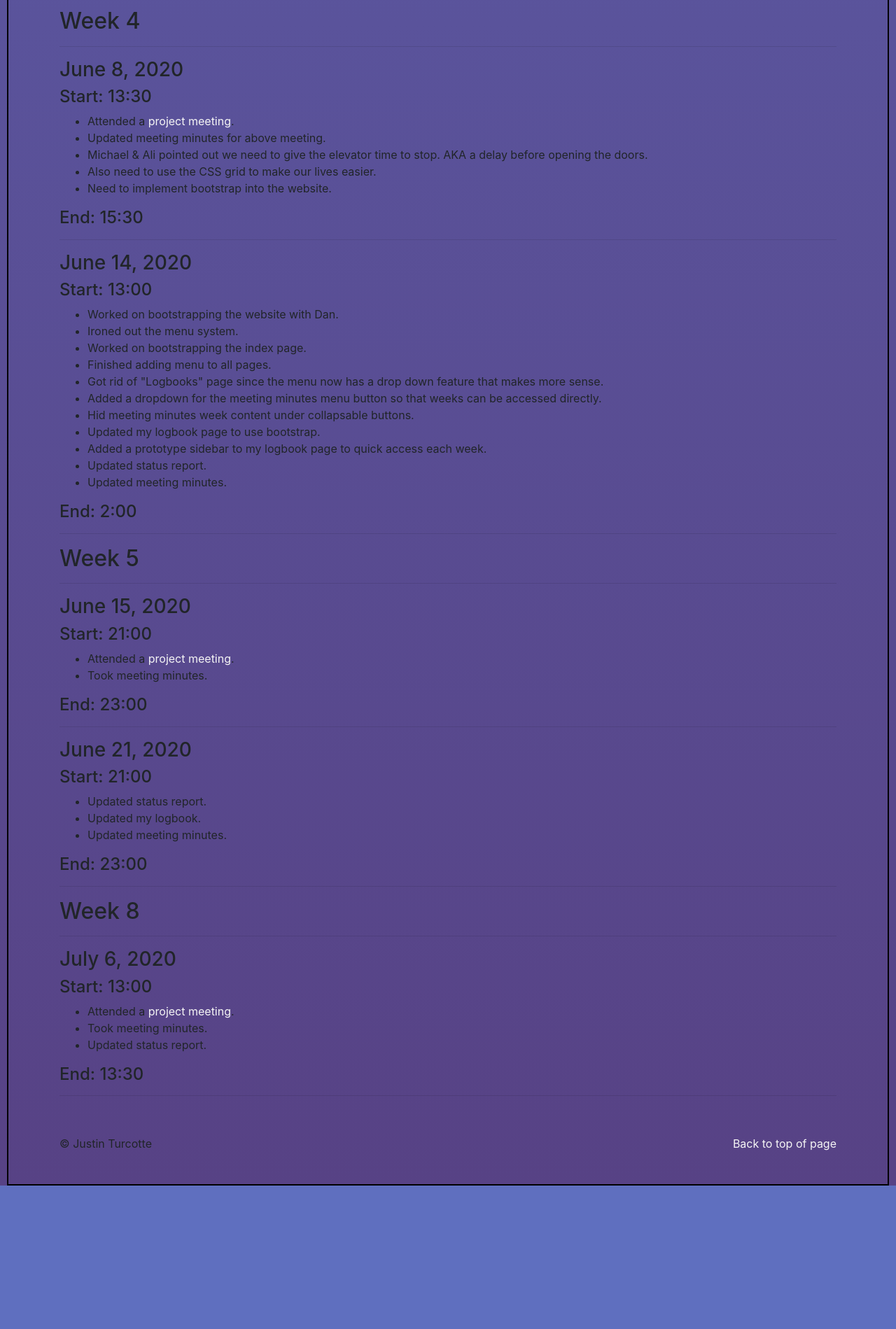
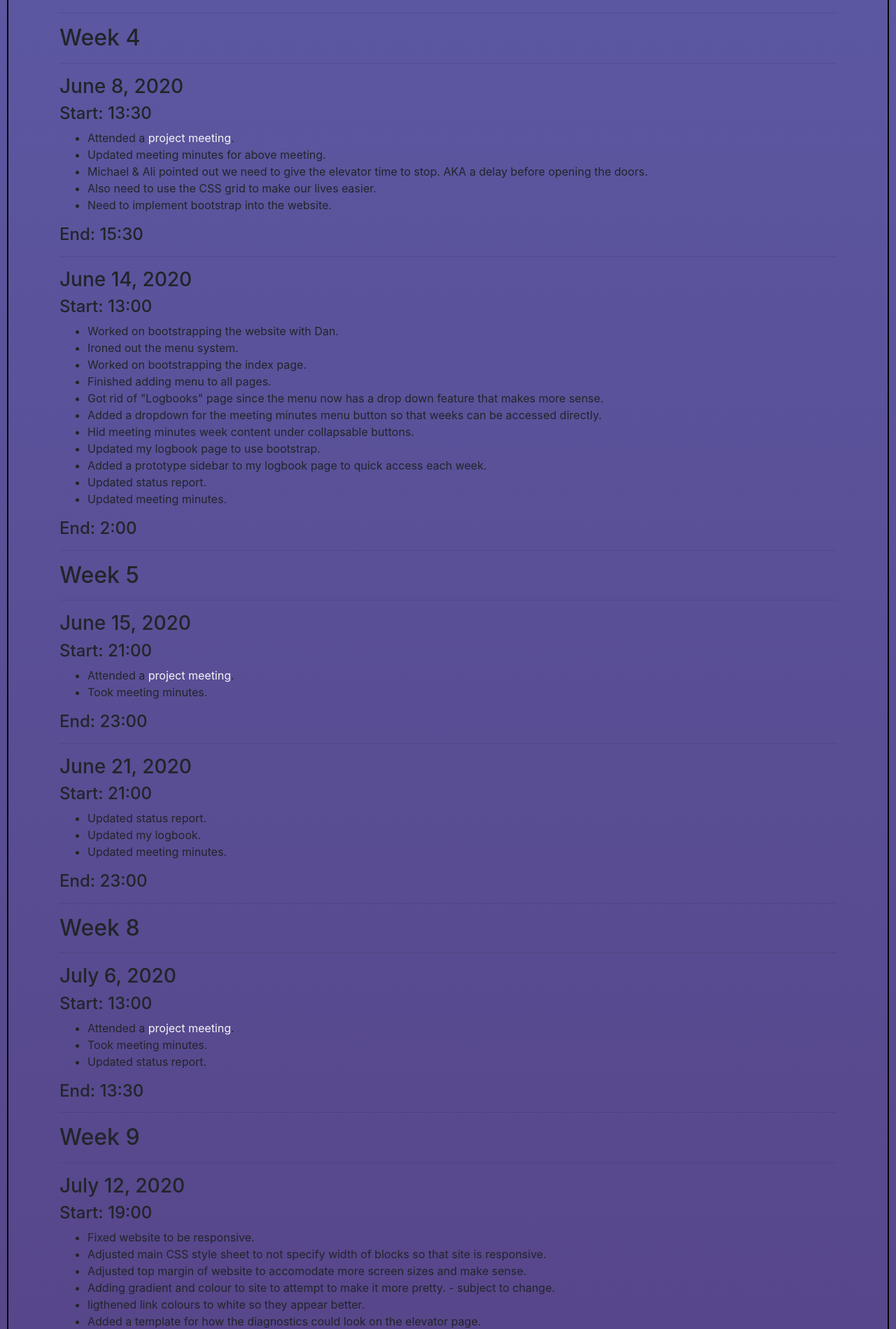
Before and after one commit to ddreise/Remote_Elevator_Control_System, a PHP site: page /justin-logbook.html in a window 1280 px wide. Shown: the part 3289-5188 px from the top of the page at 70% size. Before the commit the page ends 4983 px from the top, so only its background shows below. Run offline with PHP 8.4, Linux system fonts and the light colour scheme.

Commit message:
updated logbook and minutes and status report

```diff
--- a/css/dans_project_style.css
+++ b/css/dans_project_style.css
@@ -88,6 +88,12 @@ div.dropdown-menu.show
 div.card
 {
     background-color: darkgray!important;
+}
+
+section
+{
+    background-color: #FFF;
+    background-color: rgba(255, 255, 255, 0.5);
 }
 
 /* So navbar doesn't cover top of page content */
--- a/justin-logbook.html
+++ b/justin-logbook.html
@@ -102,6 +102,7 @@
                         <li><a href=justin-logbook.html#week4>Week 4</a></li>
                         <li><a href=justin-logbook.html#week5>Week 5</a></li>
                         <li><a href=justin-logbook.html#week8>Week 8</a></li>
+                        <li><a href=justin-logbook.html#week9>Week 9</a></li>
                     </ul>
                 </div>
 
@@ -285,6 +286,32 @@
                     <h4>End: 13:30</h4>
                     <hr />
 
+                    <h2 id="week9">Week 9</h2>
+                    <hr />
+
+                    <h3>July 12, 2020</h3>
+                    <h4>Start: 19:00</h4>
+                    <ul>
+                        <li>Fixed website to be responsive.</li>
+                        <li>Adjusted main CSS style sheet to not specify width of blocks so that site is responsive.</li>
+                        <li>Adjusted top margin of website to accomodate more screen sizes and make sense.</li>
+                        <li>Adding gradient and colour to site to attempt to make it more pretty. - subject to change.</li>
+                        <li>ligthened link colours to white so they appear better.</li>
+                        <li>Added a template for how the diagnostics could look on the elevator page.</li>
+                    </ul>
+                    <h4>End: 22:00</h4>
+                    <hr />
+
+                    <h3>July 13, 2020</h3>
+                    <h4>Start: 13:00</h4>
+                    <ul>
+                        <li>Attended a quick pre-debreif meeting: <a href=meeting-minutes.html#week9>project meeting</a>.</li>
+                        <li>Took meeting minutes.</li>
+                        <li>Updated status report.</li>
+                        <li>Added test white boxes on sections of website to make some things pop. - subject to change.</li>
+                    </ul>
+                    <h4>End: 13:30</h4>
+                    <hr />
                 </div>
             </div>
 
```
Also changed, not shown: about.html (+5 -4 lines), meeting-minutes.html (+28 -0 lines).
